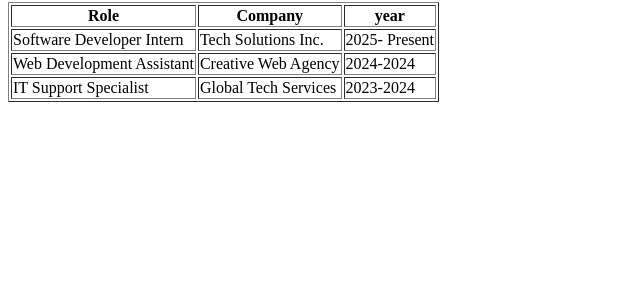
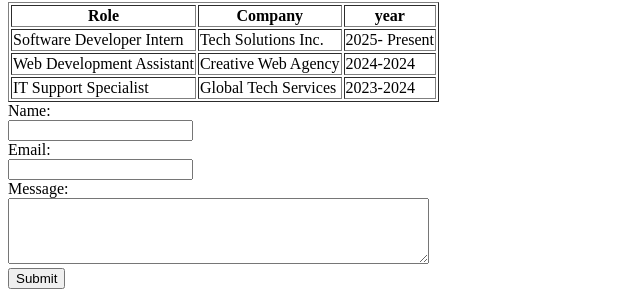
Before and after one commit to blocboiBj/frontend_dev, a plain HTML site: page Week One/index.html in a window 1280 px wide. Shown: the part 1117-1414 px from the top of the page, without its empty margins (0-640 px from the left). Before the commit the page ends 1227 px from the top, so only its background shows below. Drawn offline with Linux system fonts and the light colour scheme.

Commit message:
Last Commet for indext

```diff
--- a/Week One/index.html
+++ b/Week One/index.html
@@ -64,11 +64,20 @@
 </tr>
 
 </table>
-<form action="mail:bekojallah0219@gmail.com" method="post">
-<label for="nam"></label>
+<form action="milto:benjaminsjallah@gmail.com" method="post">
 
+    <label for="name">Name:</label><br>
+    <input type="text" id="name" name="name" required><br>
 
+    <label for="email">Email:</label><br>
 
+    <input type="email" id="email" name="email" required>
+    <br>
+    <label for="message">Message:</label><br>
+    <textarea id="message" name="message" rows="4" cols="50" required>
+
+    </textarea><br>
+    <input type="submit" value="Submit">
 </form>
 
 </body>
```
